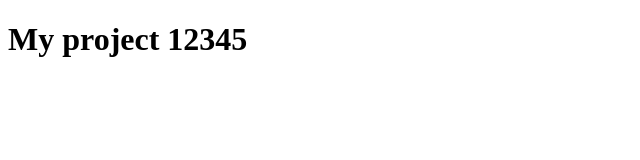
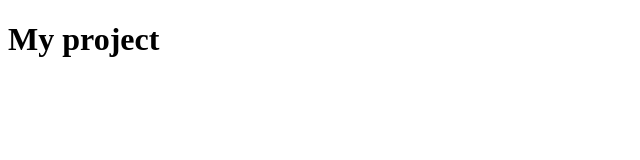
Before and after one commit to Cosmic-M/my-project, a plain HTML site: page index.html in a window 1280 px wide. Shown: the whole page, without its empty margins (0-640 px from the left). Drawn offline with Linux system fonts and the light colour scheme.

Commit message:
title was changed

```diff
--- a/index.html
+++ b/index.html
@@ -7,6 +7,6 @@
     <title>My project</title>
 </head>
 <body>
-    <h1>My project 12345</h1>
+    <h1>My project</h1>
 </body>
 </html>
```
